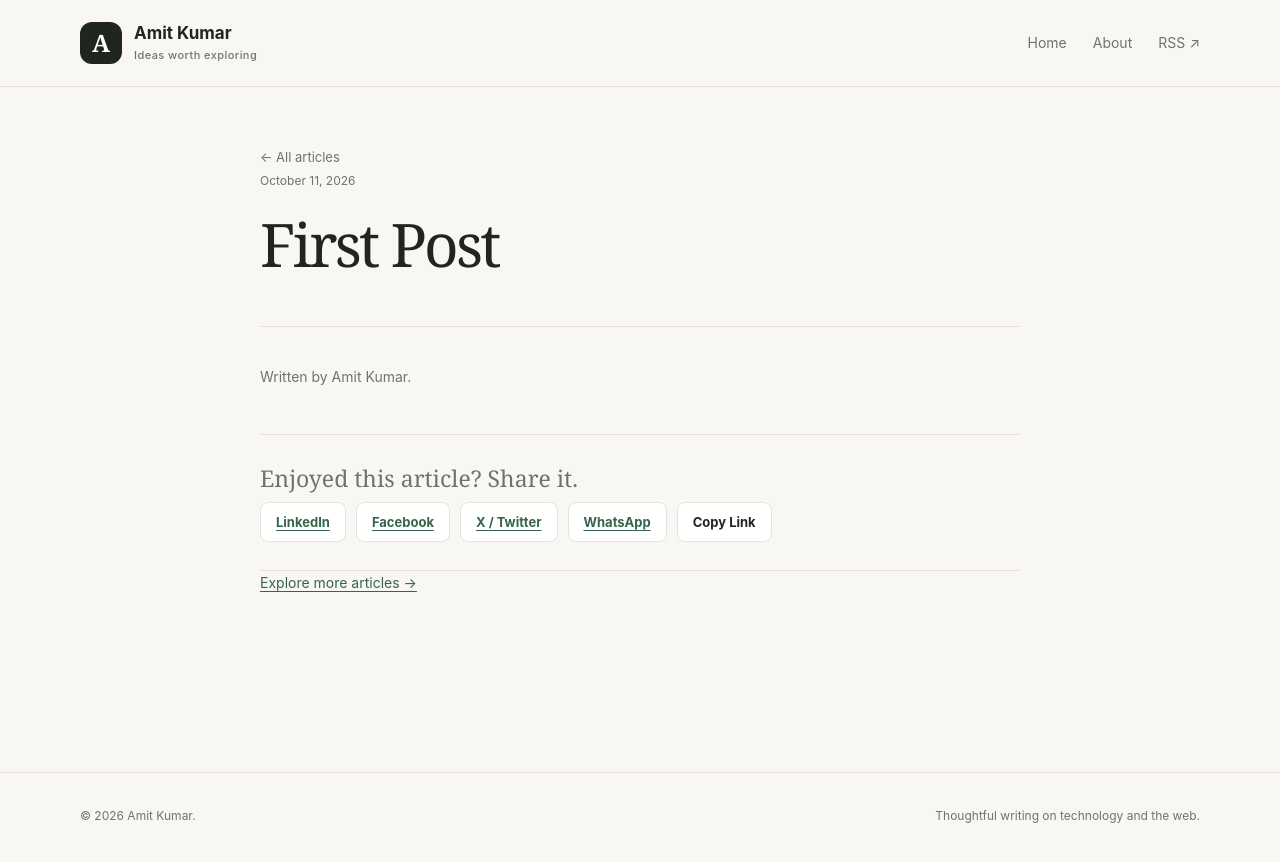
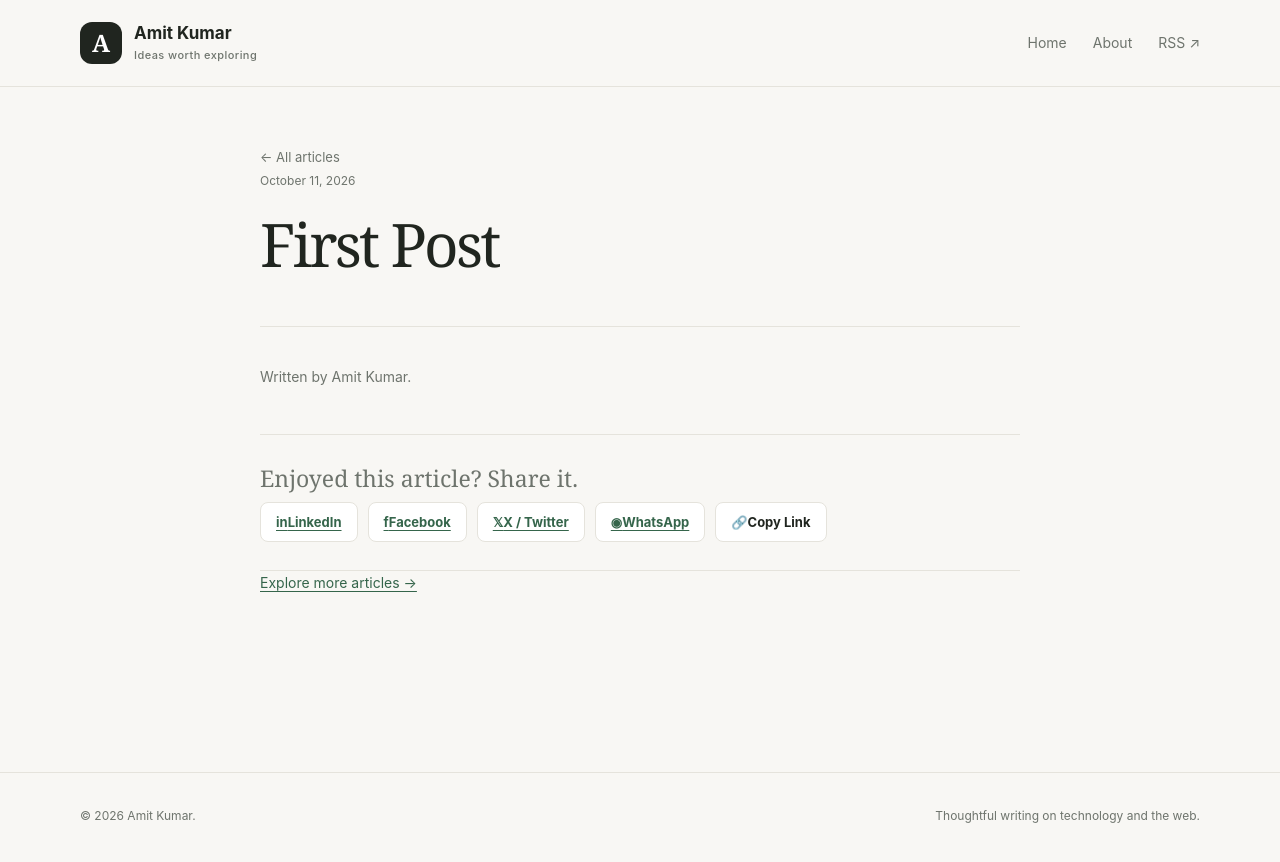
Before and after one commit to Amitkrsocial/amitkrsocial.github.io, a Jekyll site: the page built from _posts/2026-10-11-first-post.md, in a window 1280 px wide. Shown: the top 862 px of the page. Built offline with Jekyll 4.4.1, drawn with Linux system fonts in a browser that asks for light colours; our own code applies the rules of GitHub Pages for plain Markdown files.

Commit message:
Update post.html

```diff
--- a/_layouts/post.html
+++ b/_layouts/post.html
@@ -16,29 +16,44 @@ layout: default
   <footer class="article-footer">
     <p>Written by {{ page.author | default: site.author.name }}.</p>
 
+
 <div class="social-share">
   <h3>Enjoyed this article? Share it.</h3>
 
   <div class="share-links">
-    <a href="https://www.linkedin.com/sharing/share-offsite/?url={{ page.url | absolute_url | url_encode }}"
-       target="_blank" rel="noopener noreferrer">LinkedIn</a>
+    <a class="share-linkedin" href="YOUR_LINKEDIN_SHARE_URL"
+       target="_blank" rel="noopener noreferrer">
+      <span class="share-icon" aria-hidden="true">in</span>
+      LinkedIn
+    </a>
 
-    <a href="https://www.facebook.com/sharer/sharer.php?u={{ page.url | absolute_url | url_encode }}"
-       target="_blank" rel="noopener noreferrer">Facebook</a>
+    <a class="share-facebook" href="YOUR_FACEBOOK_SHARE_URL"
+       target="_blank" rel="noopener noreferrer">
+      <span class="share-icon" aria-hidden="true">f</span>
+      Facebook
+    </a>
 
-    <a href="https://twitter.com/intent/tweet?url={{ page.url | absolute_url | url_encode }}&text={{ page.title | url_encode }}"
-       target="_blank" rel="noopener noreferrer">X / Twitter</a>
+    <a class="share-x" href="YOUR_X_SHARE_URL"
+       target="_blank" rel="noopener noreferrer">
+      <span class="share-icon" aria-hidden="true">𝕏</span>
+      X / Twitter
+    </a>
 
-    <a href="https://api.whatsapp.com/send?text={{ page.title | url_encode }}%20{{ page.url | absolute_url | url_encode }}"
-       target="_blank" rel="noopener noreferrer">WhatsApp</a>
+    <a class="share-whatsapp" href="YOUR_WHATSAPP_SHARE_URL"
+       target="_blank" rel="noopener noreferrer">
+      <span class="share-icon" aria-hidden="true">◉</span>
+      WhatsApp
+    </a>
 
-    <button type="button"
-      onclick="navigator.clipboard.writeText('{{ page.url | absolute_url }}').then(() => this.textContent = 'Link copied!')">
+    <button class="share-copy" type="button"
+      onclick="navigator.clipboard.writeText(window.location.href).then(() => { this.innerHTML = '<span class=&quot;share-icon&quot; aria-hidden=&quot;true&quot;>✓</span> Link copied!'; }).catch(() => alert('Please copy the page URL from your browser address bar.'))">
+      <span class="share-icon" aria-hidden="true">🔗</span>
       Copy Link
     </button>
   </div>
 </div>
 
+
     <a href="{{ '/' | relative_url }}">Explore more articles →</a>
   </footer>
 </article>
```
